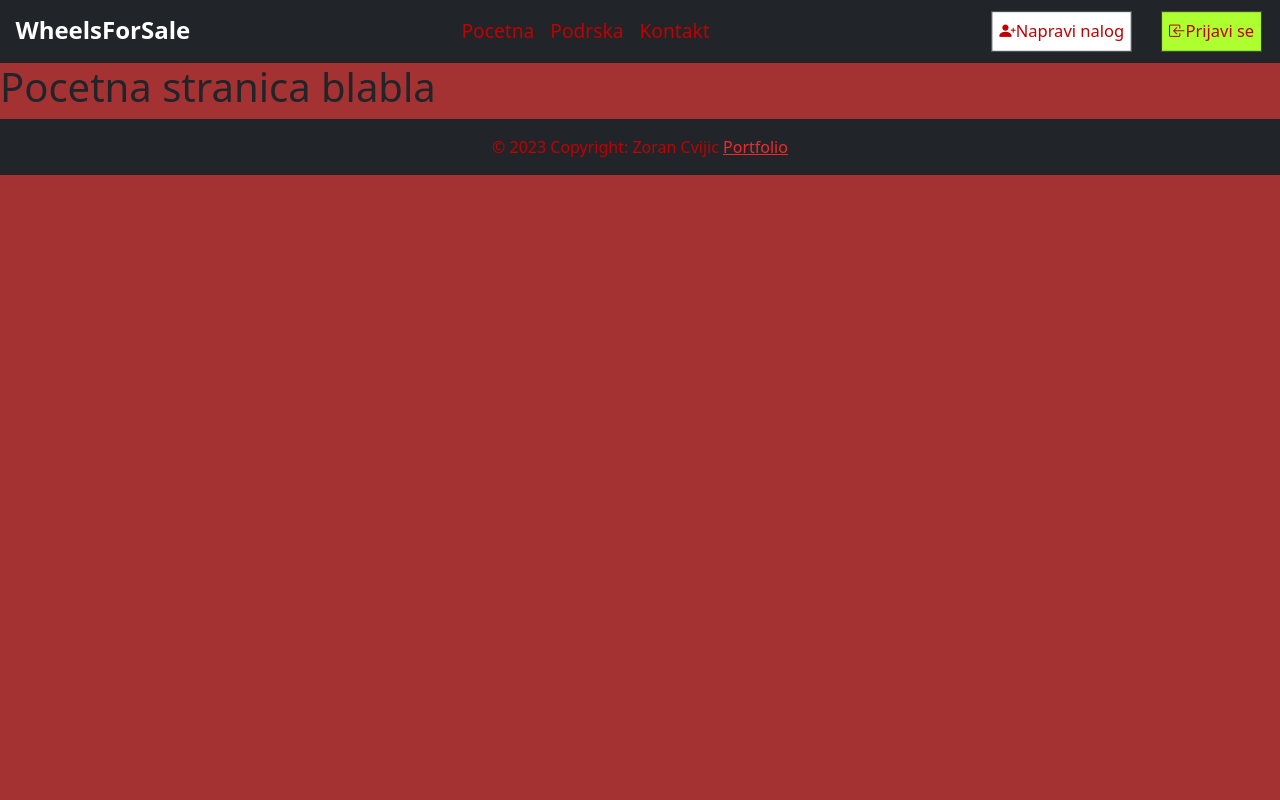
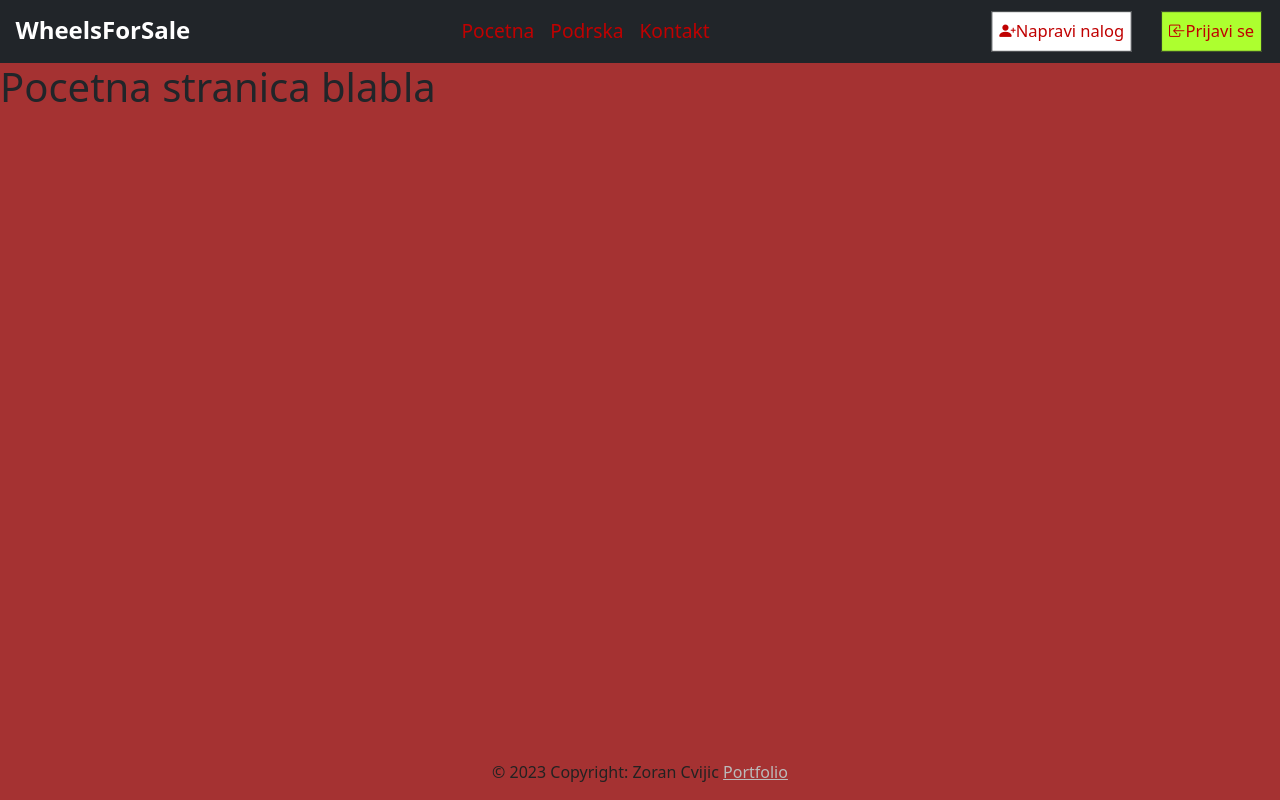
Before and after one commit to CvijicZ/wheelsforsale, a PHP site: page / in a window 1280 px wide. Run offline with PHP 8.4, Linux system fonts and the light colour scheme; some libraries are stand-ins or nearby versions.

Commit message:
Fixed footer to the bottom of the page

```diff
--- a/public/layout/footer.php
+++ b/public/layout/footer.php
@@ -1,8 +1,8 @@
 <footer class="bg-dark text-center text-lg-start">
   <!-- Copyright -->
-  <div class="text-center p-3" style="color: rgb(192, 1, 1);">
+  <div class="text-center p-3 fixed-bottom" style="color: #222;">
     © 2023 Copyright: Zoran Cvijic
-   <a href=""  style="color:#f32929;">Portfolio</a>
+   <a href=""  style="color:#bbb;">Portfolio</a>
   </div>
   <!-- Copyright -->
 </footer>
```
